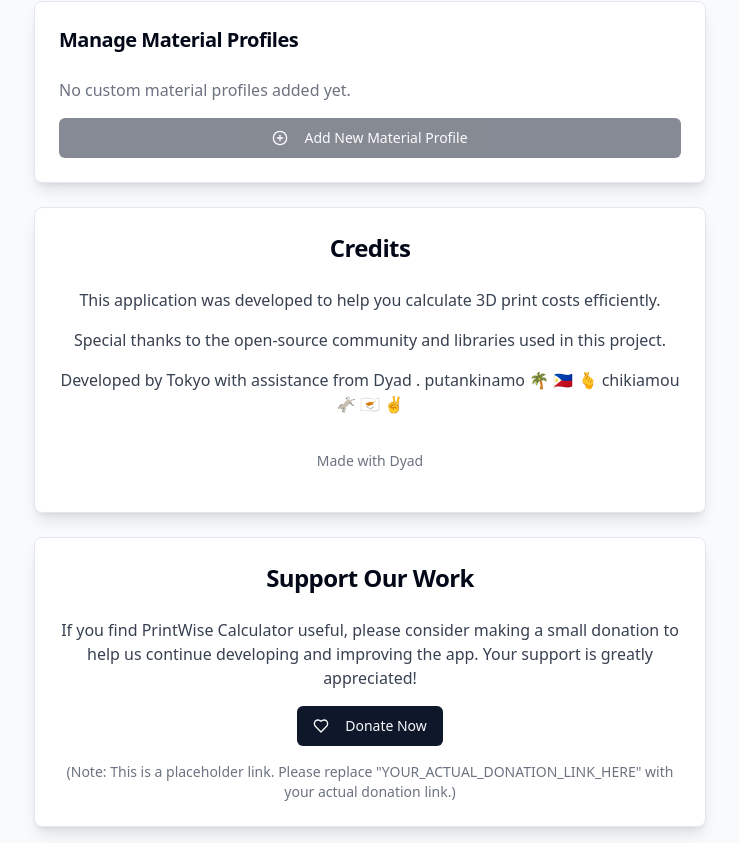
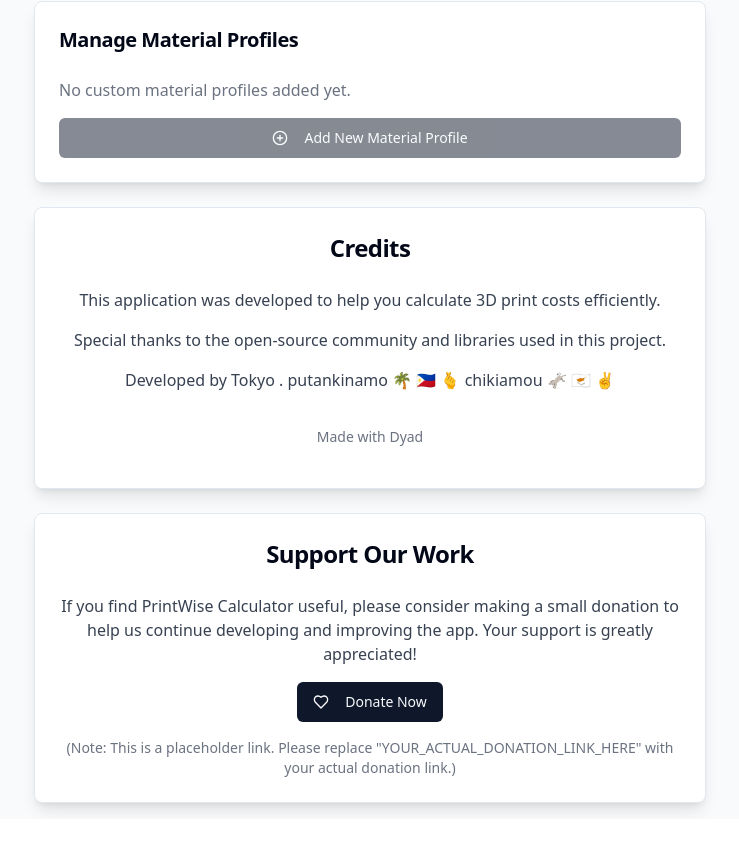
Before and after one commit to ctc0sma/printwise-calculator, a React (Vite) app: page /settings in a window 1280 px wide. Shown: the part 1320-2163 px from the top of the page, without its empty margins (270-1009 px from the left). After the commit the page ends 2139 px from the top, so only its background shows below. Built offline with nearby package versions, Linux system fonts and the light colour scheme.

Commit message:
Updated src/components/Credits.tsx

```diff
--- a/src/components/Credits.tsx
+++ b/src/components/Credits.tsx
@@ -18,7 +18,7 @@ const Credits = () => {
           Special thanks to the open-source community and libraries used in this project.
         </p>
         <p className="text-gray-700 dark:text-gray-300">
-          Developed by Tokyo with assistance from Dyad .
+          Developed by Tokyo .
 
           putankinamo 🌴 🇵🇭 🫰
 
```
